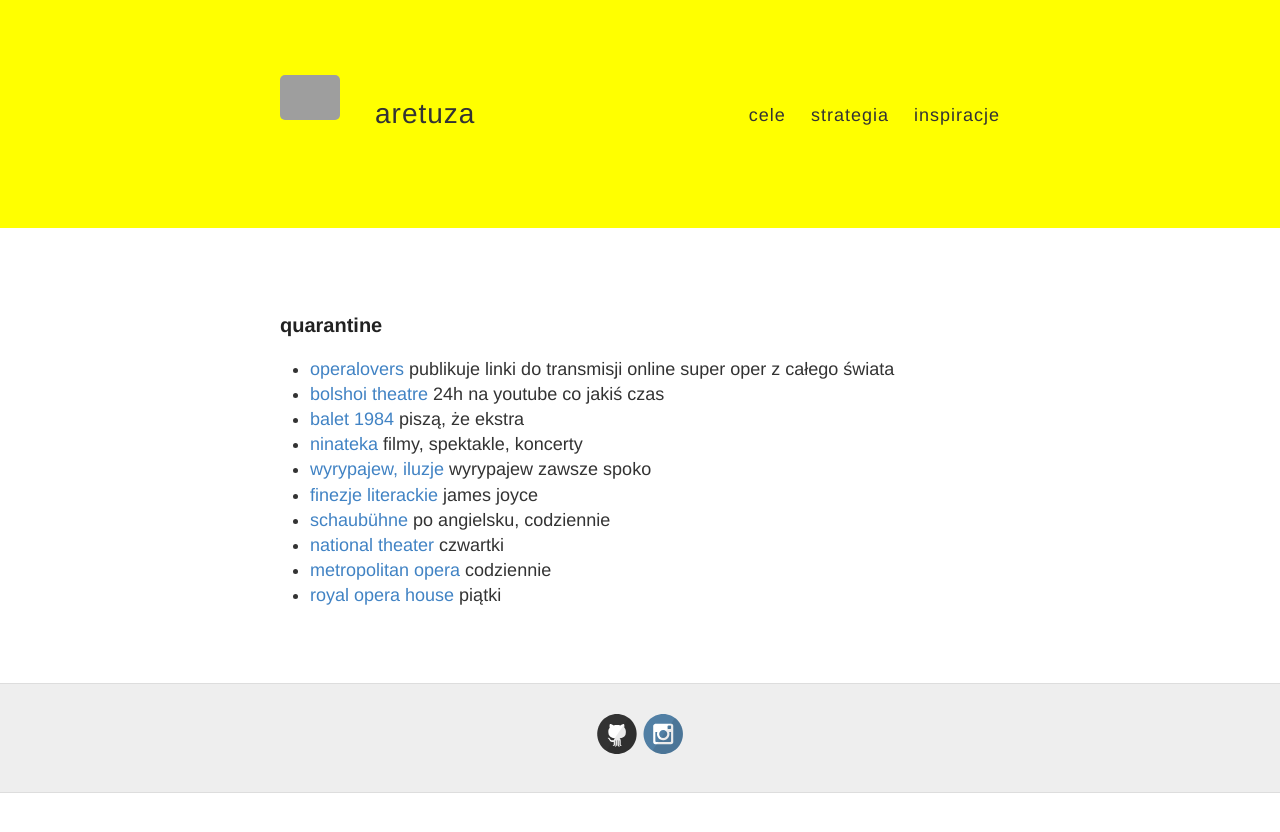
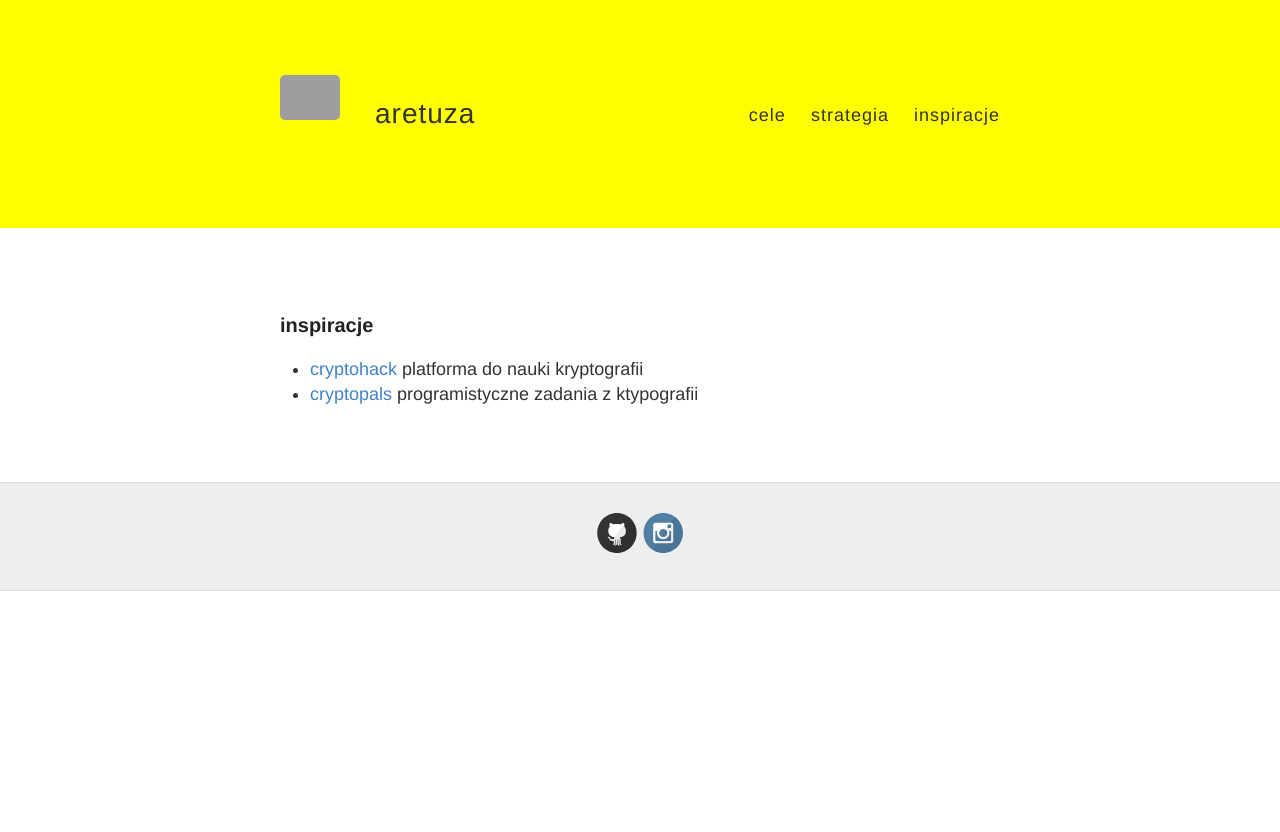
Before and after one commit to crypto-aretuza/crypto-aretuza.github.io, a Jekyll site: the page built from index.html, in a window 1280 px wide. Shown: the top 832 px of the page. Built offline with Jekyll 4.4.1, drawn with Linux system fonts in a browser that asks for light colours; grey boxes are pictures that could not be loaded.

Commit message:
initial commit

```diff
--- a/index.html
+++ b/index.html
@@ -2,17 +2,8 @@
 layout: default
 ---
 
-<h3>quarantine</h3>
+<h3>inspiracje</h3>
 <ul>
-  <li> <a href="http://operalovers.pl/" target="_blank">operalovers</a> publikuje linki do transmisji online super oper z całego świata </li>
-  <li> <a href="https://www.youtube.com/user/bolshoi" target="_blank">bolshoi theatre</a> 24h na youtube co jakiś czas</li>
-  <li> <a href="https://www.youtube.com/watch?time_continue=5&v=HC-A4kvqLvk&feature=emb_logo" target="_blank">balet 1984</a> piszą, że ekstra </li>
-  <li> <a href="https://ninateka.pl/" target="_blank">ninateka</a> filmy, spektakle, koncerty </li>
-  <li> <a href="https://ninateka.pl/film/iluzje-agnieszka-glinska" target="_blank">wyrypajew, iluzje</a> wyrypajew zawsze spoko </li>
-  <li> <a href="https://ninateka.pl/audio/finezje-literackie-1997-dublin-jamesa-joycea-odc-1?fbclid=IwAR2w38pyWrA2VUOD1e7xx6c6oBi8knOBphkpAmQWIKOLLklyK2FPMu7FNX0" target="_blank">
-        finezje literackie</a> james joyce </li>
-  <li> <a href="https://www.schaubuehne.de/en/pages/online-schedule.html" target="_blank">schaubühne</a> po angielsku, codziennie </li>
-  <li> <a href="https://www.youtube.com/user/ntdiscovertheatre" target="_blank">national theater</a> czwartki </li>
-  <li> <a href="https://www.metopera.org/" target="_blank">metropolitan opera</a> codziennie </li>
-  <li> <a href="https://www.roh.org.uk/streaming" target="_blank">royal opera house</a> piątki </li>
+  <li> <a href="https://cryptohack.org/" target="_blank">cryptohack</a> platforma do nauki kryptografii </li>
+  <li> <a href="https://cryptopals.com/" target="_blank">cryptopals</a> programistyczne zadania z ktypografii</li>
 </ul>
```
Also changed, not shown: 1 other file.
